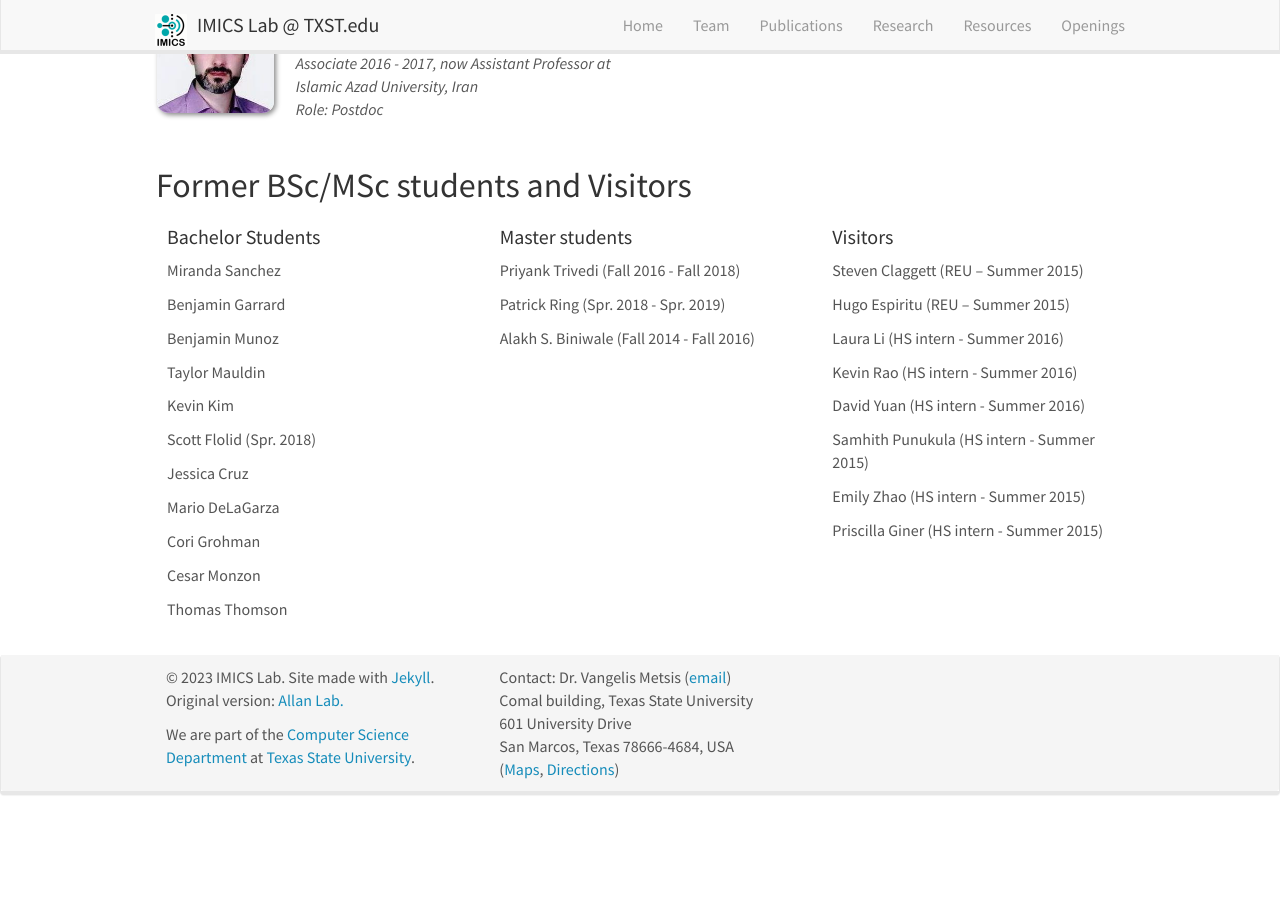
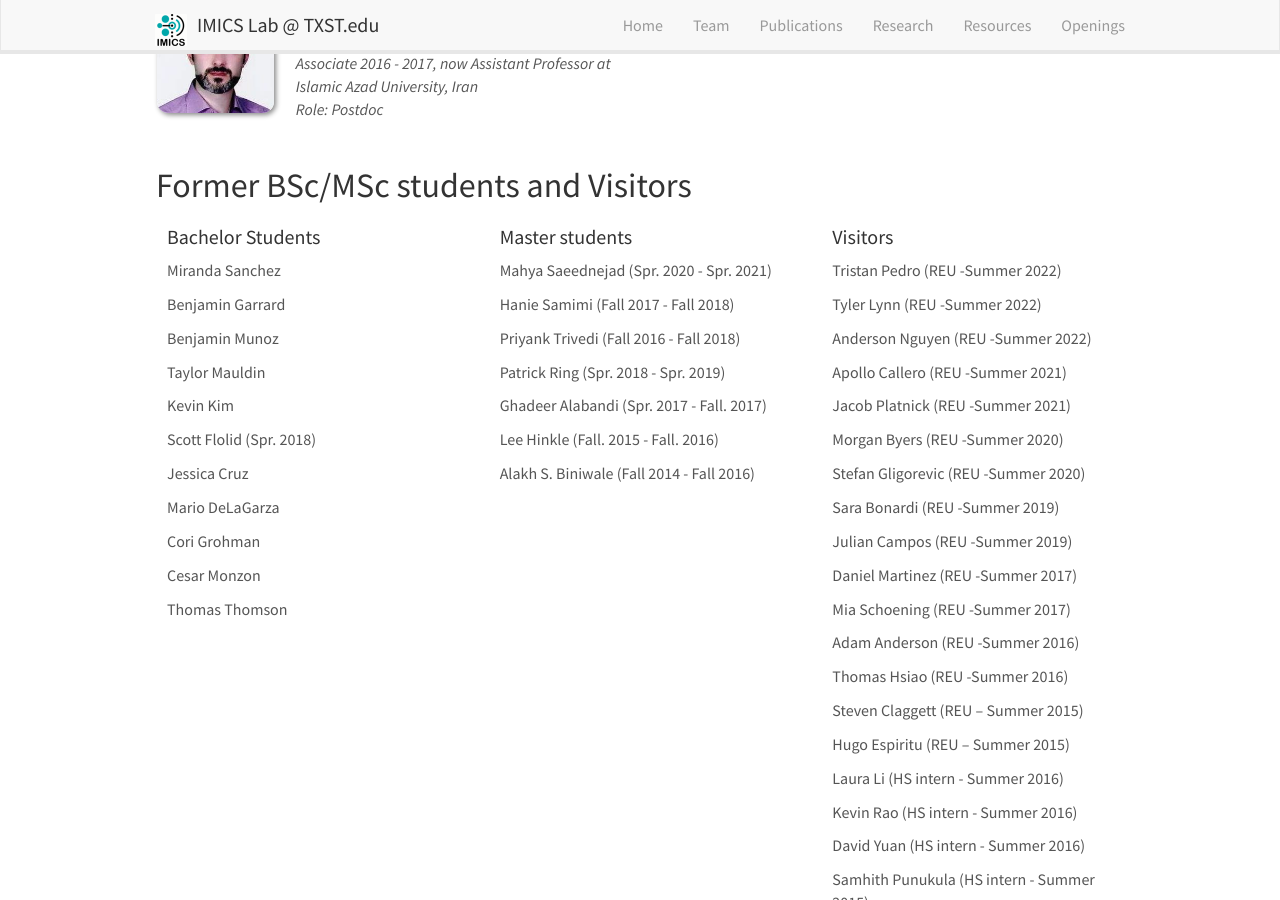
Before and after one commit to imics-lab/imics-lab.github.io, a Jekyll site: the page built from _pages/team.md, in a window 1280 px wide and 900 px high, scrolled down 1262 px. Built offline with Jekyll 4.4.1, drawn with Linux system fonts in a browser that asks for light colours; nearby versions of some CDN libraries; before the commit the page ends 2079 px from its top, so only the background shows below that.

Commit message:
Updated team.

```diff
--- a/_data/alumni_msc.yml
+++ b/_data/alumni_msc.yml
@@ -1,5 +1,13 @@
+- name: Mahya Saeednejad (Spr. 2020 - Spr. 2021)
+
+- name: Hanie Samimi (Fall 2017 - Fall 2018)
+
 - name: Priyank Trivedi (Fall 2016 - Fall 2018)
 
 - name: Patrick Ring (Spr. 2018 - Spr. 2019)
 
+- name: Ghadeer Alabandi (Spr. 2017 - Fall. 2017)
+
+- name: Lee Hinkle (Fall. 2015 - Fall. 2016)
+
 - name: Alakh S. Biniwale (Fall 2014 - Fall 2016)
--- a/_data/alumni_visitors.yml
+++ b/_data/alumni_visitors.yml
@@ -1,4 +1,32 @@
 - name:
+
+- name:
+
+- name: Tristan Pedro (REU -Summer 2022)
+
+- name: Tyler Lynn (REU -Summer 2022)
+
+- name: Anderson Nguyen (REU -Summer 2022)
+
+- name: Apollo Callero (REU -Summer 2021)
+
+- name: Jacob Platnick (REU -Summer 2021)
+
+- name: Morgan Byers (REU -Summer 2020)
+
+- name: Stefan Gligorevic (REU -Summer 2020)
+
+- name: Sara Bonardi (REU -Summer 2019)
+
+- name: Julian Campos (REU -Summer 2019)
+
+- name: Daniel Martinez (REU -Summer 2017)
+
+- name: Mia Schoening (REU -Summer 2017)
+
+- name: Adam Anderson (REU -Summer 2016)
+
+- name: Thomas Hsiao (REU -Summer 2016)
 
 - name: Steven Claggett (REU – Summer 2015)
 
--- a/_data/news.yml
+++ b/_data/news.yml
@@ -8,5 +8,11 @@
 - date: April 5, 2023
   headline: Gentry Atkinson defends his PhD. Contratulations!
 
+- date: March 16, 2022
+  headline: Our paper titled "TTS-GAN - A Transformer-based Time-Series Generative Adversarial Network" has been accepted for publication at [AIME 2022](https://aime22.aimedicine.info/).
+
+- date: March 3, 2022
+  headline: Our paper titled "Individual Convolution of Ankle, Hip, and Wrist Data for Activities-of-Daily-Living Classification" has been accepted for publication at [IE 2022](https://ieeexplore.ieee.org/document/9826781).
+
 - date: September 27, 2021
   headline: Dr. Metsis and the Department of Computer Science (CS) at Texas State University has received a major award from the <a href='https://www2.ed.gov/programs/gaann/index.html'>U.S. Department of Education’s GAANN</a> program to support Ph.D. students in Computer Science. <br/>For more details click [here](https://cs.txstate.edu/news/detail/807/). <img src='/images/newspic/GAANN.png' class='img-responsive' style='max-width:192px' />
```
Also changed, not shown: docs/imics.bib (+9 -9 lines).
